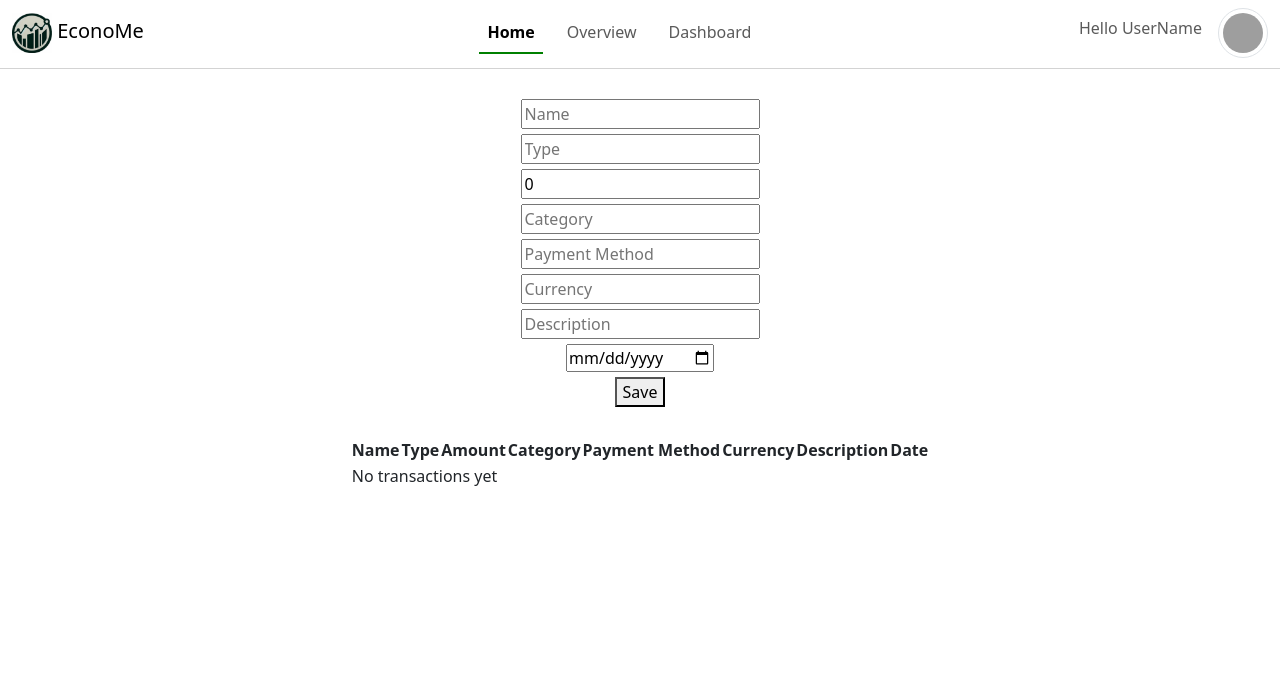
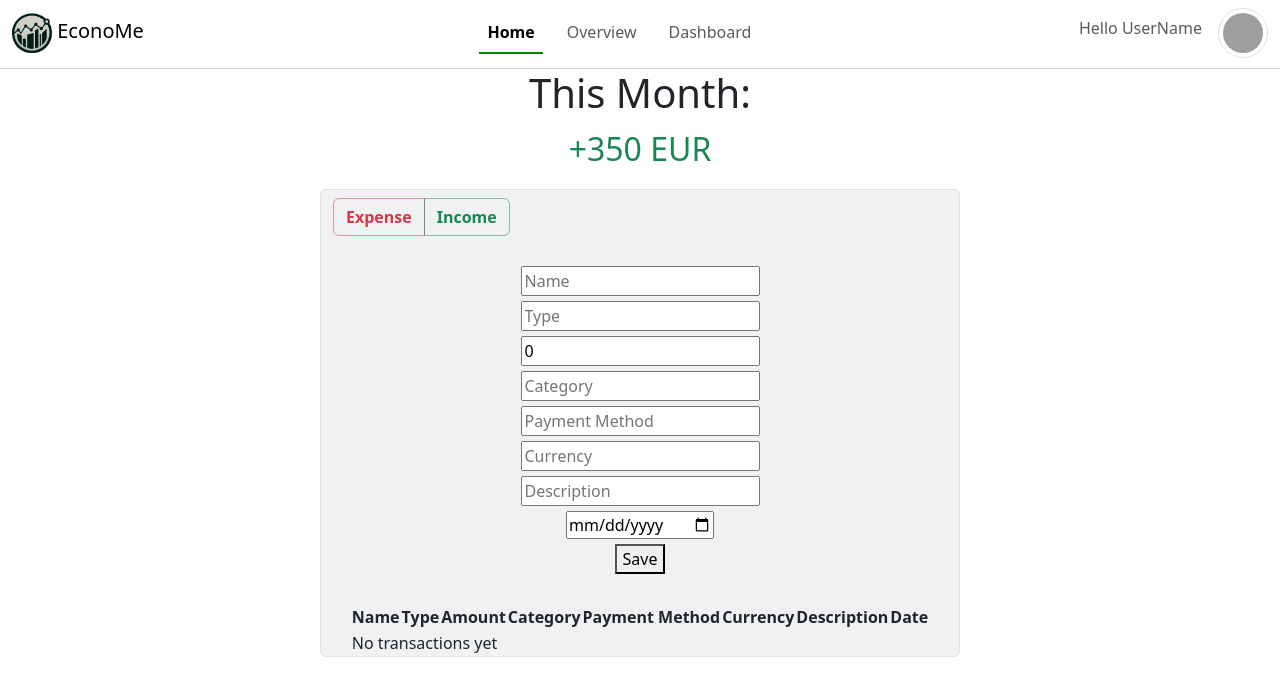
Before and after one commit to flabbaholt/EconoMe-webtech-frontend, a Vue app: page / in a window 1280 px wide. Shown: the top 696 px of the page. Built offline with nearby package versions, Linux system fonts and the light colour scheme; grey boxes are pictures that could not be loaded.

Commit message:
added .env and slightly changed homeview

```diff
--- a/src/views/HomeView.vue
+++ b/src/views/HomeView.vue
@@ -1,13 +1,33 @@
 <script setup lang="ts">
 import TransactionForm from "@/components/TransactionForm.vue";
+import {ref} from "vue";
+
+const total = 350;
+const currency = "EUR";
+const typeField = ref<string>('');
+
+const setType = (type: string) => {
+  typeField.value = type;
+}
 </script>
 
 <template>
   <main>
-    <TransactionForm />
+    <h1 class="text-center fs-1">This Month:</h1>
+    <p :class="{'text-success': total >= 0, 'text-danger': total < 0}" class="text-center fs-2">{{ total < 0 ? '-' : '+' }}{{ Math.abs(total) }} {{ currency }}</p>
+    <div class="container-md mx-auto border bg-secondary-custom rounded w-50 justify-content-center">
+      <div class="btn-group mt-2" role="group" aria-label="Expense and Income">
+        <button type="button" class="btn border border-danger fw-bold text-danger" :class="{'text-bg-danger text-white': typeField === 'Expense'}" style="--bs-border-opacity: .5;" @click="setType('Expense')">Expense</button>
+        <button type="button" class="btn border border-success fw-bold text-success" :class="{'text-bg-success text-white': typeField === 'Income'}" style="--bs-border-opacity: .5;" @click="setType('Income')">Income</button>
+      </div>
+      <TransactionForm />
+    </div>
 
   </main>
 </template>
 
 <style>
+.bg-secondary-custom {
+  background-color: rgba(108, 117, 125, 0.1) !important;
+}
 </style>
```
Also changed, not shown: 2 other files (tests, documents, lock files or other folders).
